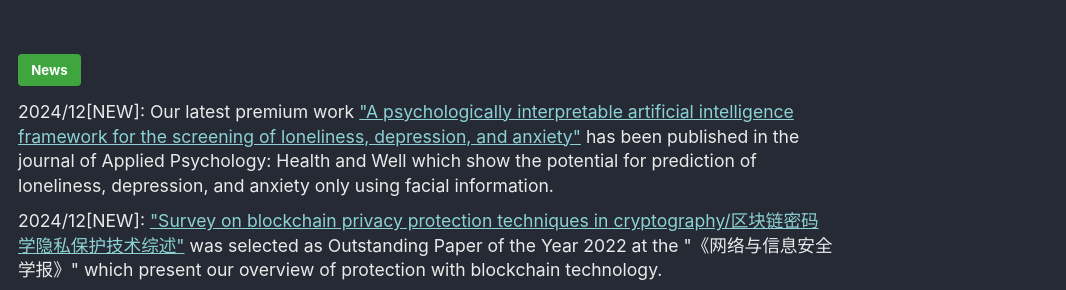
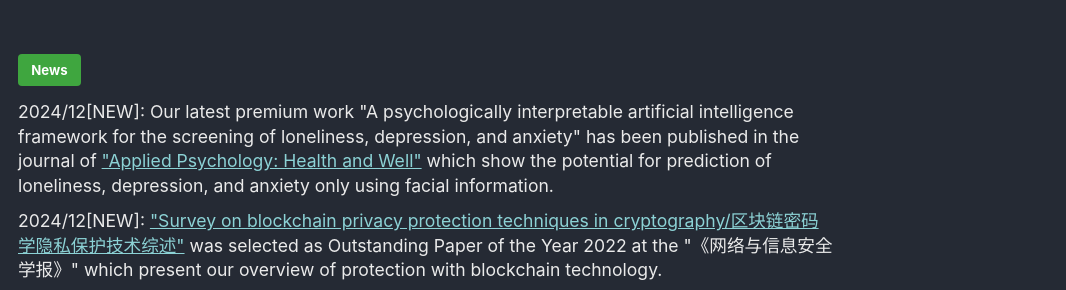
Before and after one commit to lekko1988/lekko1988.github.io, a plain HTML site: page index.html in a window 1280 px wide. Shown: the part 434-724 px from the top of the page, 214-1280 px from the left. Drawn offline with Linux system fonts and the light colour scheme.

Commit message:
Update index.html

```diff
--- a/index.html
+++ b/index.html
@@ -19,18 +19,6 @@
 
 
   <meta property="og:description" content="About me">
-
-
-
-
-
-
-
-
-
-
-
-
 
 
 
@@ -257,7 +245,7 @@ var _hmt = _hmt || [];
 <p><br>
 <a href="https://lekko1988.github.io/#index" class="btn btn--success">News</a></p>
 
-<p>2024/12[NEW]: Our latest  premium work <a href="https://doi.org/10.11959/j.issn.2096-109x.2022054" target="_blank">"A psychologically interpretable artificial intelligence framework for the screening of loneliness, depression, and anxiety"</a> has been published in the journal of  Applied Psychology: Health and Well which show the potential for prediction of loneliness, depression, and anxiety only using facial information.</p>
+<p>2024/12[NEW]: Our latest premium work "A psychologically interpretable artificial intelligence framework for the screening of loneliness, depression, and anxiety" has been published in the journal of  <a href="https://doi.org/10.11959/j.issn.2096-109x.2022054" target="_blank">"Applied Psychology: Health and Well"</a> which show the potential for prediction of loneliness, depression, and anxiety only using facial information.</p>
 
 <p>2024/12[NEW]: <a href="https://doi.org/10.11959/j.issn.2096-109x.2022054" target="_blank">"Survey on blockchain privacy protection techniques in cryptography/区块链密码学隐私保护技术综述"</a> was selected as Outstanding Paper of the Year 2022 at the "《网络与信息安全学报》" which present our overview of protection with blockchain technology.</p>
 
@@ -348,20 +336,6 @@ var _hmt = _hmt || [];
 
 
 
-
-
-
-
-
-
-
-
-
-
-
-
-
-
       <li><a href="/feed.xml"><i class="fas fa-fw fa-rss-square" aria-hidden="true"></i> Feed</a></li>
 
   </ul>
@@ -377,11 +351,4 @@ var _hmt = _hmt || [];
 
 
 
-
-
-
-
-
-
-
 </body></html>
```
